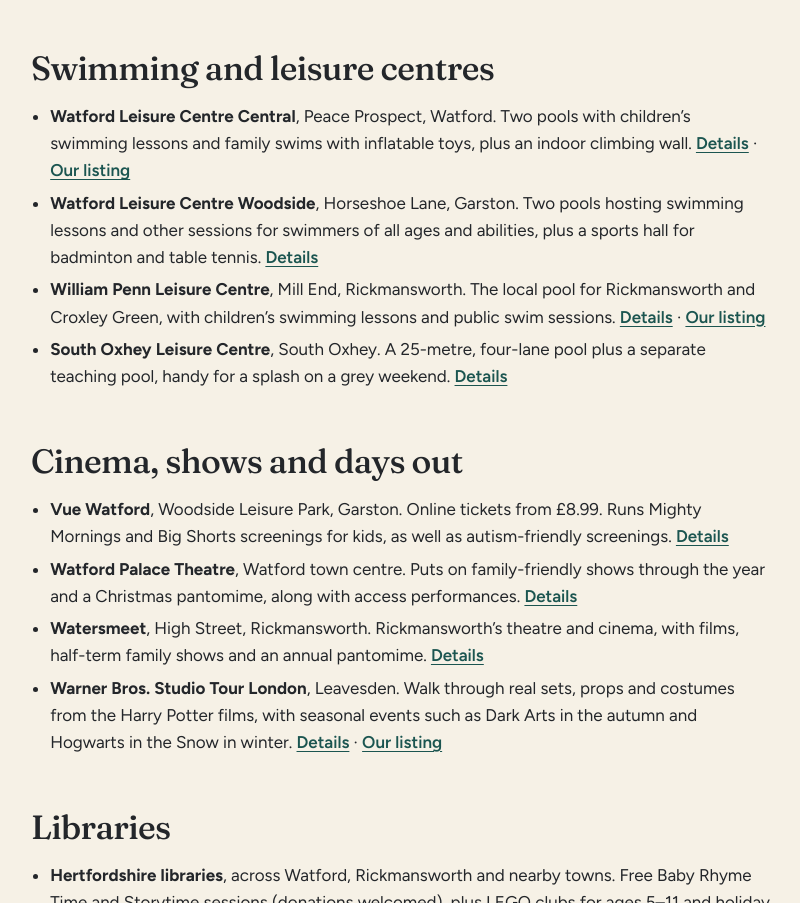
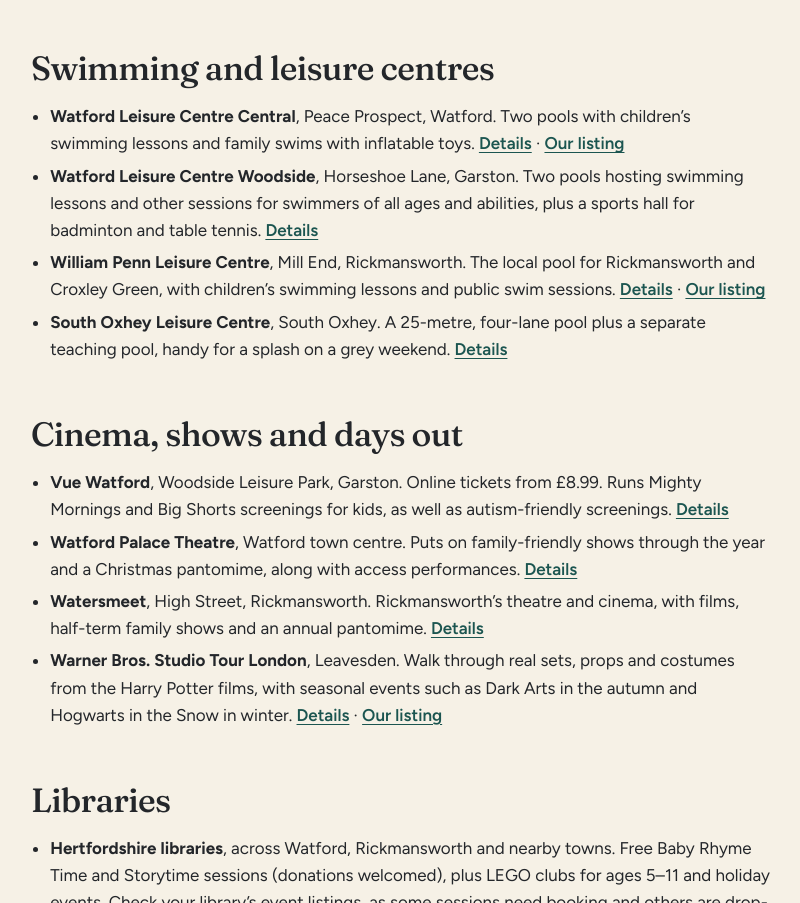
Before and after one commit to adw495/West-Herts-Kids, an Astro site: page /whats-on/indoor-rainy-day-kids-watford in a window 1280 px wide. Shown: the part 1372-2275 px from the top of the page, without its empty margins (33-833 px from the left). Built offline with nearby package versions, Linux system fonts and the light colour scheme; Astro itself is replaced by a stand-in of ours; a web font is replaced by a local one.

Commit message:
Indoor guide: drop Watford Central climbing wall (matches listing)

```diff
--- a/src/content/posts/indoor-rainy-day-kids-watford.md
+++ b/src/content/posts/indoor-rainy-day-kids-watford.md
@@ -25,7 +25,7 @@
 
 ## Swimming and leisure centres
 
-- **Watford Leisure Centre Central**, Peace Prospect, Watford. Two pools with children's swimming lessons and family swims with inflatable toys, plus an indoor climbing wall. [Details](https://www.everyoneactive.com/centre/watford-leisure-centre-central/) · [Our listing](/activities/watford-leisure-centre-central/)
+- **Watford Leisure Centre Central**, Peace Prospect, Watford. Two pools with children's swimming lessons and family swims with inflatable toys. [Details](https://www.everyoneactive.com/centre/watford-leisure-centre-central/) · [Our listing](/activities/watford-leisure-centre-central/)
 - **Watford Leisure Centre Woodside**, Horseshoe Lane, Garston. Two pools hosting swimming lessons and other sessions for swimmers of all ages and abilities, plus a sports hall for badminton and table tennis. [Details](https://www.everyoneactive.com/centre/watford-leisure-centre-woodside/)
 - **William Penn Leisure Centre**, Mill End, Rickmansworth. The local pool for Rickmansworth and Croxley Green, with children's swimming lessons and public swim sessions. [Details](https://www.everyoneactive.com/centre/william-penn-leisure-centre/) · [Our listing](/activities/william-penn-leisure-centre/)
 - **South Oxhey Leisure Centre**, South Oxhey. A 25-metre, four-lane pool plus a separate teaching pool, handy for a splash on a grey weekend. [Details](https://www.everyoneactive.com/centre/south-oxhey-leisure-centre/)
```
